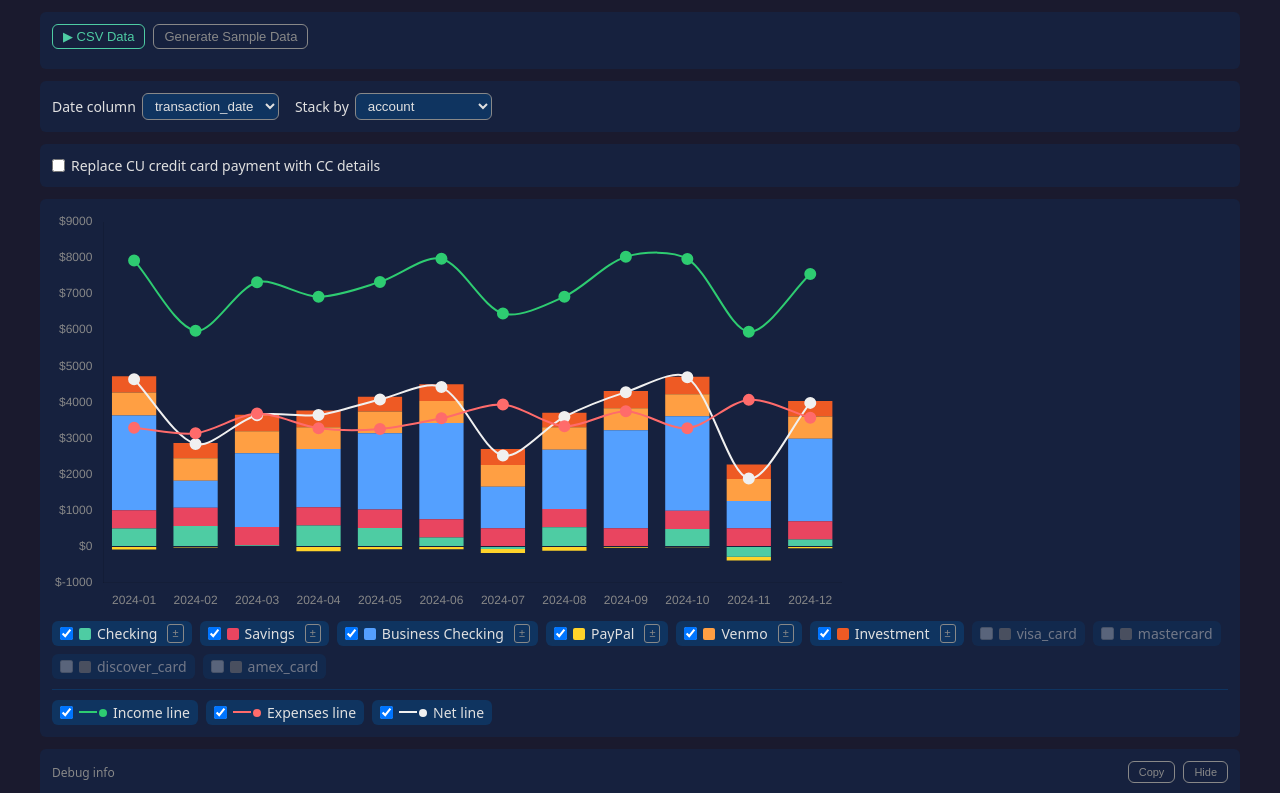
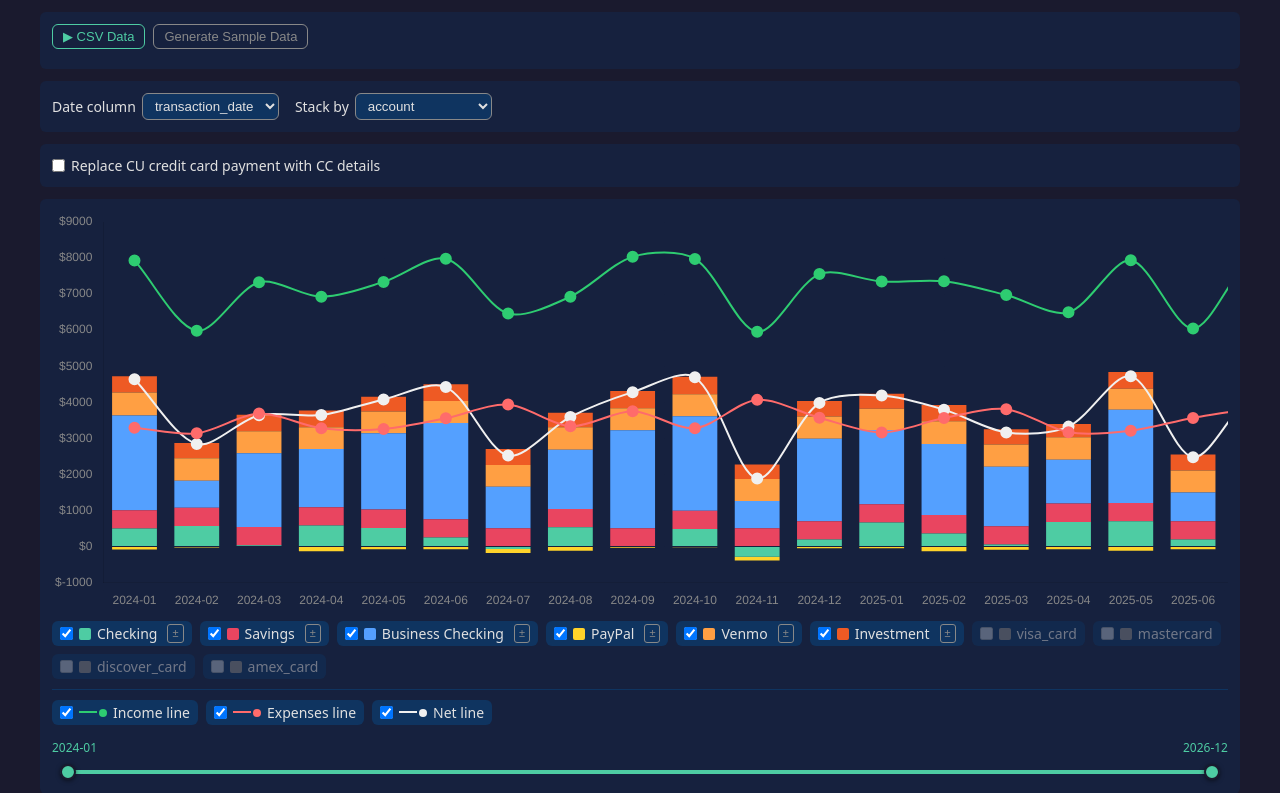
Before and after one commit to alpiepho/stacked_graph_claude, a website built with Vite: page index.html in a window 1280 px wide. Both pictures are taken after a click on the button "Generate Sample Data". Shown: the top 793 px of the page. Built offline with nearby package versions, Linux system fonts and the light colour scheme.

Commit message:
added slider for picking range

```diff
--- a/index.html
+++ b/index.html
@@ -41,14 +41,25 @@
         <canvas id="chart-canvas"></canvas>
       </div>
       <div id="legend"></div>
+      <div id="month-range-wrap" class="hidden">
+        <div class="range-labels">
+          <span id="range-start-label"></span>
+          <span id="range-end-label"></span>
+        </div>
+        <div class="range-slider-wrap">
+          <div class="range-track"></div>
+          <div id="range-fill" class="range-fill"></div>
+          <input type="range" id="range-start" min="0" max="0" value="0" step="1">
+          <input type="range" id="range-end"   min="0" max="0" value="0" step="1">
+        </div>
+      </div>
     </div>
 
     <!-- Debug -->
     <div class="section hidden" id="debug-section">
       <div class="section-header">
-        <span style="font-size:12px;color:var(--muted)">Debug info</span>
-        <button id="debug-copy"  class="secondary-btn" style="margin-left:auto;font-size:11px">Copy</button>
-        <button id="debug-close" class="secondary-btn" style="font-size:11px">Hide</button>
+        <button id="debug-toggle" class="toggle-btn" style="font-size:12px">▼ Debug info</button>
+        <button id="debug-copy" class="secondary-btn" style="margin-left:auto;font-size:11px">Copy</button>
       </div>
       <pre id="debug-output" style="font-size:11px;color:var(--muted);white-space:pre-wrap;line-height:1.6"></pre>
     </div>
--- a/src/csv.js
+++ b/src/csv.js
@@ -65,7 +65,6 @@ function seededRandom(seed) {
 export function generateSampleData() {
   const header = 'statement_type,statement_date,account,entry_type,transaction_date,effective_date,category,description,amount'
   const rows = []
-  const year = 2024
   const rnd = seededRandom(42)
   const vary = (base, pct) => (base * (1 + (rnd() - 0.5) * 2 * pct)).toFixed(2)
   // Map account names to their statement_type prefix
@@ -81,90 +80,92 @@ export function generateSampleData() {
     'Venmo':             'venmo_statement',
     'Investment':        'investment_statement',
   }
-  const row = (acct, day, cat, desc, amt, mm, entryType = 'transaction') => {
+  const row = (acct, day, cat, desc, amt, year, mm, entryType = 'transaction') => {
     const dt = `${year}-${mm}-${String(day).padStart(2, '0')}`
     const stmtType = STMT_TYPE[acct] ?? acct.toLowerCase().replace(/\s+/g, '_')
     return `${stmtType},${dt},${acct},${entryType},${dt},${dt},${cat},${desc},${amt}`
   }
 
-  for (let m = 1; m <= 12; m++) {
-    const mm = String(m).padStart(2, '0')
+  for (let m = 1; m <= 36; m++) {
+    const year = m <= 12 ? 2024 : m <= 24 ? 2025 : 2026
+    const monthOfYear = ((m - 1) % 12) + 1
+    const mm = String(monthOfYear).padStart(2, '0')
 
-    // Seasonal factors
-    const seasonal  = [6, 7, 8].includes(m) ? 1.2 : [11, 12].includes(m) ? 1.35 : 1.0
-    const coldMonth = [1, 2, 11, 12].includes(m)
-    const hotMonth  = [6, 7, 8].includes(m)
+    // Seasonal factors (based on calendar month, not loop index)
+    const seasonal  = [6, 7, 8].includes(monthOfYear) ? 1.2 : [11, 12].includes(monthOfYear) ? 1.35 : 1.0
+    const coldMonth = [1, 2, 11, 12].includes(monthOfYear)
+    const hotMonth  = [6, 7, 8].includes(monthOfYear)
 
     // ── Checking (main CU) ──────────────────────────────────────────────────
-    rows.push(row('Checking', 1,  'Income',   'Monthly Salary',       '3500.00',               mm))
-    rows.push(row('Checking', 1,  'Housing',  'Apartment Rent',       '-1200.00',              mm))
-    rows.push(row('Checking', 14, 'Transfer', 'Transfer to Savings',  '-500.00',               mm))
+    rows.push(row('Checking', 1,  'Income',   'Monthly Salary',       '3500.00',               year, mm))
+    rows.push(row('Checking', 1,  'Housing',  'Apartment Rent',       '-1200.00',              year, mm))
+    rows.push(row('Checking', 14, 'Transfer', 'Transfer to Savings',  '-500.00',               year, mm))
 
     // ── Savings ─────────────────────────────────────────────────────────────
-    rows.push(row('Savings',  14, 'Transfer', 'Transfer from Checking', '500.00',              mm))
-    rows.push(row('Savings',  28, 'Interest', 'Monthly Interest',      vary(9, 0.25),           mm))
+    rows.push(row('Savings',  14, 'Transfer', 'Transfer from Checking', '500.00',              year, mm))
+    rows.push(row('Savings',  28, 'Interest', 'Monthly Interest',      vary(9, 0.25),           year, mm))
 
     // ── Business Checking ───────────────────────────────────────────────────
     const consulting = vary(2200 * (rnd() > 0.25 ? 1 : 0.5), 0.40) // occasional low months
-    rows.push(row('Business Checking', 5,  'Income',  'Consulting Payment',    consulting,    mm))
-    rows.push(row('Business Checking', 10, 'Software','SaaS Subscriptions',   `-${vary(140, 0.25)}`, mm))
-    rows.push(row('Business Checking', 20, 'Office',  'Office Supplies',      `-${vary(65, 0.55)}`,  mm))
+    rows.push(row('Business Checking', 5,  'Income',  'Consulting Payment',    consulting,    year, mm))
+    rows.push(row('Business Checking', 10, 'Software','SaaS Subscriptions',   `-${vary(140, 0.25)}`, year, mm))
+    rows.push(row('Business Checking', 20, 'Office',  'Office Supplies',      `-${vary(65, 0.55)}`,  year, mm))
 
     // ── visa_card ───────────────────────────────────────────────────────────
     const visa_groceries = vary(210 * seasonal, 0.30)
     const visa_dining    = vary(140 * seasonal, 0.55)
     const visa_amazon    = vary(180 * seasonal, 0.65)
-    rows.push(row('visa_card', 4,  'Groceries', 'Whole Foods',          `-${visa_groceries}`,  mm))
-    rows.push(row('visa_card', 11, 'Dining',    'Restaurants',          `-${visa_dining}`,     mm))
-    rows.push(row('visa_card', 19, 'Shopping',  'Amazon',               `-${visa_amazon}`,     mm))
+    rows.push(row('visa_card', 4,  'Groceries', 'Whole Foods',          `-${visa_groceries}`,  year, mm))
+    rows.push(row('visa_card', 11, 'Dining',    'Restaurants',          `-${visa_dining}`,     year, mm))
+    rows.push(row('visa_card', 19, 'Shopping',  'Amazon',               `-${visa_amazon}`,     year, mm))
 
     // ── mastercard ──────────────────────────────────────────────────────────
     const electricBase  = coldMonth ? 175 : hotMonth ? 155 : 85
     const mc_electric   = vary(electricBase, 0.18)
     const mc_groceries  = vary(120 * seasonal, 0.35)
     const mc_clothing   = vary(90 * seasonal, 0.70)
-    rows.push(row('mastercard', 6,  'Utilities', 'Electric Bill',        `-${mc_electric}`,    mm))
-    rows.push(row('mastercard', 13, 'Groceries', 'Trader Joes',          `-${mc_groceries}`,   mm))
-    rows.push(row('mastercard', 22, 'Clothing',  'Department Store',     `-${mc_clothing}`,    mm))
+    rows.push(row('mastercard', 6,  'Utilities', 'Electric Bill',        `-${mc_electric}`,    year, mm))
+    rows.push(row('mastercard', 13, 'Groceries', 'Trader Joes',          `-${mc_groceries}`,   year, mm))
+    rows.push(row('mastercard', 22, 'Clothing',  'Department Store',     `-${mc_clothing}`,    year, mm))
 
     // ── discover_card ───────────────────────────────────────────────────────
     const disc_gas       = vary(95, 0.40)
     const disc_streaming = '15.99'  // fixed
     const disc_dining    = vary(75 * seasonal, 0.50)
-    rows.push(row('discover_card', 3,  'Gas',           'Shell Gas',     `-${disc_gas}`,       mm))
-    rows.push(row('discover_card', 15, 'Streaming',     'Hulu',          `-${disc_streaming}`, mm))
-    rows.push(row('discover_card', 21, 'Dining',        'Fast Food',     `-${disc_dining}`,    mm))
+    rows.push(row('discover_card', 3,  'Gas',           'Shell Gas',     `-${disc_gas}`,       year, mm))
+    rows.push(row('discover_card', 15, 'Streaming',     'Hulu',          `-${disc_streaming}`, year, mm))
+    rows.push(row('discover_card', 21, 'Dining',        'Fast Food',     `-${disc_dining}`,    year, mm))
 
     // ── amex_card ───────────────────────────────────────────────────────────
     const amex_gym      = '79.00'  // fixed membership
     const amex_dining   = vary(110 * seasonal, 0.50)
-    const amex_travel   = [3, 7, 9, 11].includes(m) ? `-${vary(420, 0.35)}` : null // travel months
-    rows.push(row('amex_card', 2,  'Health',   'Gym Membership',        `-${amex_gym}`,        mm))
-    rows.push(row('amex_card', 16, 'Dining',   'Fine Dining',           `-${amex_dining}`,     mm))
-    if (amex_travel) rows.push(row('amex_card', 23, 'Travel', 'Hotel / Airfare', amex_travel, mm))
+    const amex_travel   = [3, 7, 9, 11].includes(monthOfYear) ? `-${vary(420, 0.35)}` : null // travel months
+    rows.push(row('amex_card', 2,  'Health',   'Gym Membership',        `-${amex_gym}`,        year, mm))
+    rows.push(row('amex_card', 16, 'Dining',   'Fine Dining',           `-${amex_dining}`,     year, mm))
+    if (amex_travel) rows.push(row('amex_card', 23, 'Travel', 'Hotel / Airfare', amex_travel, year, mm))
 
     // ── PayPal ──────────────────────────────────────────────────────────────
     const paypal_purchase = vary(85, 0.75)
-    if (rnd() > 0.30) rows.push(row('PayPal', 9, 'Shopping', 'eBay Purchase', `-${paypal_purchase}`, mm))
-    rows.push(row('PayPal', 24, 'Services', 'Online Services', `-${vary(28, 0.45)}`, mm))
+    if (rnd() > 0.30) rows.push(row('PayPal', 9, 'Shopping', 'eBay Purchase', `-${paypal_purchase}`, year, mm))
+    rows.push(row('PayPal', 24, 'Services', 'Online Services', `-${vary(28, 0.45)}`, year, mm))
 
     // ── Venmo ───────────────────────────────────────────────────────────────
-    rows.push(row('Venmo', 1,  'Transfer', 'Roommate Rent Split',  `${vary(650, 0.04)}`, mm))
-    rows.push(row('Venmo', 17, 'Dining',   'Group Dinner Split',  `-${vary(38, 0.55)}`, mm))
+    rows.push(row('Venmo', 1,  'Transfer', 'Roommate Rent Split',  `${vary(650, 0.04)}`, year, mm))
+    rows.push(row('Venmo', 17, 'Dining',   'Group Dinner Split',  `-${vary(38, 0.55)}`, year, mm))
 
     // ── Investment ──────────────────────────────────────────────────────────
-    rows.push(row('Investment', 15, 'Dividends', 'Dividend Income',      vary(130, 0.30),       mm))
-    rows.push(row('Investment', 15, 'Deposit',   'Monthly Contribution', vary(300, 0.10),       mm))
+    rows.push(row('Investment', 15, 'Dividends', 'Dividend Income',      vary(130, 0.30),       year, mm))
+    rows.push(row('Investment', 15, 'Deposit',   'Monthly Contribution', vary(300, 0.10),       year, mm))
 
     // ── CU CC payments from Checking (match actual CC spend) ────────────────
     const visaTotal = (parseFloat(visa_groceries) + parseFloat(visa_dining) + parseFloat(visa_amazon)).toFixed(2)
     const mcTotal   = (parseFloat(mc_electric) + parseFloat(mc_groceries) + parseFloat(mc_clothing)).toFixed(2)
     const discTotal = (parseFloat(disc_gas) + parseFloat(disc_streaming) + parseFloat(disc_dining)).toFixed(2)
     const amexTotal = (parseFloat(amex_gym) + parseFloat(amex_dining) + (amex_travel ? parseFloat(amex_travel.replace('-','')) : 0)).toFixed(2)
-    rows.push(row('Checking', 15, 'CC Payment', 'Visa Card Payment',     `-${visaTotal}`, mm, 'transaction-visa_card'))
-    rows.push(row('Checking', 16, 'CC Payment', 'Mastercard Payment',    `-${mcTotal}`,   mm, 'transaction-mastercard'))
-    rows.push(row('Checking', 17, 'CC Payment', 'Discover Card Payment', `-${discTotal}`, mm, 'transaction-discover_card'))
-    rows.push(row('Checking', 18, 'CC Payment', 'Amex Card Payment',     `-${amexTotal}`, mm, 'transaction-amex_card'))
+    rows.push(row('Checking', 15, 'CC Payment', 'Visa Card Payment',     `-${visaTotal}`, year, mm, 'transaction-visa_card'))
+    rows.push(row('Checking', 16, 'CC Payment', 'Mastercard Payment',    `-${mcTotal}`,   year, mm, 'transaction-mastercard'))
+    rows.push(row('Checking', 17, 'CC Payment', 'Discover Card Payment', `-${discTotal}`, year, mm, 'transaction-discover_card'))
+    rows.push(row('Checking', 18, 'CC Payment', 'Amex Card Payment',     `-${amexTotal}`, year, mm, 'transaction-amex_card'))
 
     // ── Balance rows — not graphed (entry_type=balance) ─────────────────────
     rows.push(`balance,${year}-${mm}-28,Checking,balance,${year}-${mm}-28,${year}-${mm}-28,Balance,End of Month Balance,${vary(8000, 0.15)}`)
--- a/src/main.js
+++ b/src/main.js
@@ -26,8 +26,14 @@ const summaryExpenses = document.getElementById('summary-expenses')
 const summaryNet      = document.getElementById('summary-net')
 const debugSection    = document.getElementById('debug-section')
 const debugOutput     = document.getElementById('debug-output')
-const debugClose      = document.getElementById('debug-close')
+const debugToggle     = document.getElementById('debug-toggle')
 const debugCopy       = document.getElementById('debug-copy')
+const monthRangeWrap  = document.getElementById('month-range-wrap')
+const rangeStartEl    = document.getElementById('range-start')
+const rangeEndEl      = document.getElementById('range-end')
+const rangeFillEl     = document.getElementById('range-fill')
+const rangeStartLabel = document.getElementById('range-start-label')
+const rangeEndLabel   = document.getElementById('range-end-label')
 
 // ── App state ────────────────────────────────────────────────────────────────
 let rows = []
@@ -41,8 +47,15 @@ let _lastFiltered  = []
 let _lastDateCol   = null
 let _lastStackCol  = null
 let _lastChartData = { months: [], series: [] }
+let _lastFullMonths = []    // all months before range slice (for slider labels)
 let _dumpActive    = false  // true while a transaction dump is displayed; suppresses _showDebug overwrites
 let _lastWorkingRows = []   // filtered rows after sign inversion (matches what the chart shows)
+
+// Month range slider state
+let _rangeStart    = 0
+let _rangeEnd      = 0
+let _lastMonthsKey = null   // detects when underlying month list changes → resets range
+let _rangeTimer    = null
 
 // ── Init ─────────────────────────────────────────────────────────────────────
 function init() {
@@ -72,6 +85,49 @@ function init() {
   }
 }
 
+// ── Month range slider ───────────────────────────────────────────────────────
+function _initRange(months) {
+  const max = Math.max(0, months.length - 1)
+  rangeStartEl.min = rangeEndEl.min = 0
+  rangeStartEl.max = rangeEndEl.max = max
+  _rangeStart = 0
+  _rangeEnd   = max
+  rangeStartEl.value = 0
+  rangeEndEl.value   = max
+  monthRangeWrap.classList.toggle('hidden', months.length === 0)
+  _updateRangeFill(months)
+}
+
+function _updateRangeFill(months) {
+  const max = Math.max(1, months.length - 1)
+  const s = _rangeStart, e = _rangeEnd
+  rangeFillEl.style.left  = (s / max * 100) + '%'
+  rangeFillEl.style.right = ((max - e) / max * 100) + '%'
+  rangeStartLabel.textContent = months[s] ?? ''
+  rangeEndLabel.textContent   = months[e] ?? ''
+  // When handles meet or start is at max, keep start thumb on top so it stays grabbable
+  rangeStartEl.style.zIndex = (s >= e) ? 3 : 2
+  rangeEndEl.style.zIndex   = (s >= e) ? 2 : 3
+}
+
+rangeStartEl.addEventListener('input', () => {
+  let s = parseInt(rangeStartEl.value)
+  if (s > _rangeEnd) { s = _rangeEnd; rangeStartEl.value = s }
+  _rangeStart = s
+  _updateRangeFill(_lastFullMonths)
+  clearTimeout(_rangeTimer)
+  _rangeTimer = setTimeout(_render, 80)
+})
+
+rangeEndEl.addEventListener('input', () => {
+  let e = parseInt(rangeEndEl.value)
+  if (e < _rangeStart) { e = _rangeStart; rangeEndEl.value = e }
+  _rangeEnd = e
+  _updateRangeFill(_lastFullMonths)
+  clearTimeout(_rangeTimer)
+  _rangeTimer = setTimeout(_render, 80)
+})
+
 // ── Rendering ────────────────────────────────────────────────────────────────
 function _render() {
   const dateCol  = dateColSel.value
@@ -90,17 +146,37 @@ function _render() {
     return { ...row, amount: String(-amt) }
   })
 
-  const chartData   = aggregate(workingRows, dateCol, stackCol)
+  const fullChartData = aggregate(workingRows, dateCol, stackCol)
+
+  // Reset range when the underlying months list changes (new data loaded)
+  const monthsKey = `${fullChartData.months[0]}..${fullChartData.months[fullChartData.months.length - 1]}:${fullChartData.months.length}`
+  if (monthsKey !== _lastMonthsKey) {
+    _lastMonthsKey = monthsKey
+    _initRange(fullChartData.months)
+  }
+  _lastFullMonths = fullChartData.months
+
+  // Slice to selected range
+  const rs = Math.min(_rangeStart, Math.max(0, fullChartData.months.length - 1))
+  const re = Math.min(_rangeEnd,   Math.max(0, fullChartData.months.length - 1))
+  const chartData = {
+    months: fullChartData.months.slice(rs, re + 1),
+    series: fullChartData.series.map(s => ({ ...s, data: s.data.slice(rs, re + 1) }))
+  }
+
   _lastFiltered    = filtered
   _lastWorkingRows = workingRows
   _lastDateCol     = dateCol
   _lastStackCol    = stackCol
   _lastChartData   = chartData
-  _showDebug(rows, filtered, dateCol, stackCol, chartData, { replaceCUPay })
+  _showDebug(rows, filtered, dateCol, stackCol, fullChartData, { replaceCUPay })
 
-  // Rows for lines/summary: exclude series hidden via legend checkboxes
+  // Rows for lines/summary: exclude hidden series AND restrict to selected month range
+  const rangedMonths = new Set(chartData.months)
   const hiddenSet  = new Set(settings.hiddenSeries ?? [])
-  const visibleRows = workingRows.filter(row => !hiddenSet.has(row[stackCol]))
+  const visibleRows = workingRows.filter(row =>
+    !hiddenSet.has(row[stackCol]) && rangedMonths.has(row[dateCol]?.slice(0, 7))
+  )
 
   const summary     = calcSummary(visibleRows, dateCol)
 
@@ -317,12 +393,13 @@ function _showDebug(allRows, filteredRows, dateCol, stackCol, chartData, filters
     dateSamples,
   ].join('\n')
 
-  debugSection.classList.remove('hidden')
+  debugSection.classList.remove('hidden')  // reveal container; leave output collapsed/expanded as-is
 }
 
-debugClose.addEventListener('click', () => {
-  debugSection.classList.add('hidden')
-  _dumpActive = false
+debugToggle.addEventListener('click', () => {
+  const collapsed = debugOutput.classList.toggle('hidden')
+  debugToggle.textContent = (collapsed ? '▶' : '▼') + ' Debug info'
+  if (collapsed) _dumpActive = false
 })
 
 debugCopy.addEventListener('click', () => {
@@ -425,6 +502,8 @@ function _showTransactionDump(sections) {
 
   debugOutput.textContent = sections.map(renderSection).join('\n\n')
   debugSection.classList.remove('hidden')
+  debugOutput.classList.remove('hidden')
+  debugToggle.textContent = '▼ Debug info'
 }
 
 // ── Boot ─────────────────────────────────────────────────────────────────────
--- a/src/style.css
+++ b/src/style.css
@@ -95,6 +95,29 @@ select {
   flex-shrink: 0; margin-left: -4px;
 }
 
+/* Month range slider */
+#month-range-wrap { margin-top: 14px; }
+.range-labels { display: flex; justify-content: space-between; font-size: 12px; color: var(--accent); margin-bottom: 6px; font-variant-numeric: tabular-nums; }
+.range-slider-wrap { position: relative; height: 20px; margin: 0 8px; }
+.range-track { position: absolute; top: 50%; left: 0; right: 0; height: 4px; background: var(--surface2); border-radius: 2px; transform: translateY(-50%); }
+.range-fill  { position: absolute; top: 50%; height: 4px; background: var(--accent); border-radius: 2px; transform: translateY(-50%); pointer-events: none; }
+.range-slider-wrap input[type=range] {
+  position: absolute; left: 0; top: 0; width: 100%; height: 100%;
+  margin: 0; padding: 0; background: transparent;
+  pointer-events: none; -webkit-appearance: none; appearance: none; outline: none;
+}
+.range-slider-wrap input[type=range]::-webkit-slider-thumb {
+  -webkit-appearance: none; pointer-events: all;
+  width: 16px; height: 16px; border-radius: 50%;
+  background: var(--accent); cursor: pointer;
+  border: 2px solid var(--bg); box-shadow: 0 1px 4px rgba(0,0,0,0.5);
+}
+.range-slider-wrap input[type=range]::-moz-range-thumb {
+  pointer-events: all; width: 16px; height: 16px; border-radius: 50%;
+  background: var(--accent); cursor: pointer; box-sizing: border-box;
+  border: 2px solid var(--bg); box-shadow: 0 1px 4px rgba(0,0,0,0.5);
+}
+
 /* Summary */
 .summary-cards { display: flex; gap: var(--gap); flex-wrap: wrap; }
 .summary-card {
```
